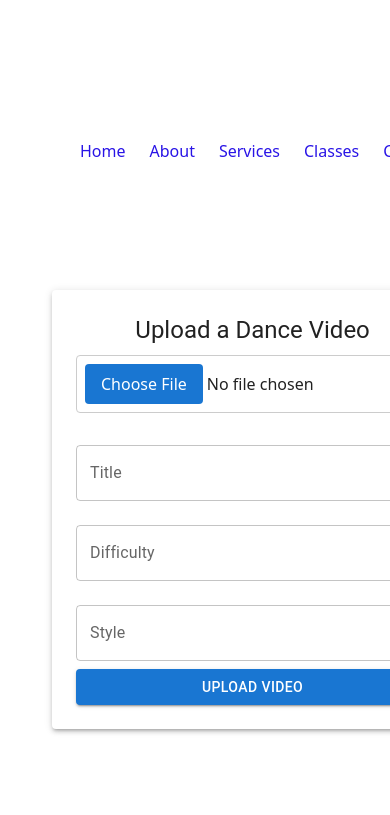
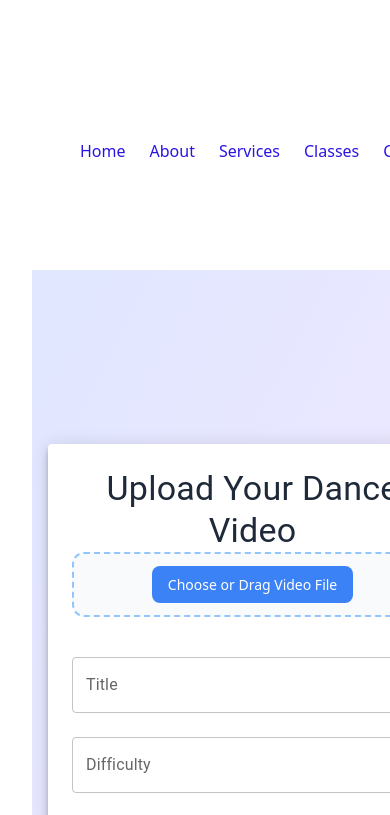
Before and after one commit to jayanikalansooriya24/Dance_Lab, a React (Vite) app in the folder dance-lab-frontend/: page /videoupload in a window 390 px wide. Shown: the top 815 px of the page. Built offline with nearby package versions, Linux system fonts and the light colour scheme.

Commit message:
UI changes in video uload page

```diff
--- a/dance-lab-frontend/src/Pages/Videoupload/VideoUpload.jsx
+++ b/dance-lab-frontend/src/Pages/Videoupload/VideoUpload.jsx
@@ -11,6 +11,7 @@ import {
   Paper,
   Snackbar,
   Alert,
+  CircularProgress,
 } from "@mui/material";
 import { motion } from "framer-motion";
 import axios from "axios";
@@ -23,6 +24,33 @@ export default function VideoUpload({ onUpload = () => {} }) {
   const [style, setStyle] = useState("");
   const [error, setError] = useState(null);
   const [success, setSuccess] = useState(false);
+  const [uploading, setUploading] = useState(false);
+  const [dragActive, setDragActive] = useState(false);
+
+  const handleDrag = (e) => {
+    e.preventDefault();
+    e.stopPropagation();
+    if (e.type === "dragenter" || e.type === "dragover") {
+      setDragActive(true);
+    } else if (e.type === "dragleave") {
+      setDragActive(false);
+    }
+  };
+
+  const handleDrop = (e) => {
+    e.preventDefault();
+    e.stopPropagation();
+    setDragActive(false);
+    if (e.dataTransfer.files && e.dataTransfer.files[0]) {
+      setFile(e.dataTransfer.files[0]);
+    }
+  };
+
+  const handleFileChange = (e) => {
+    if (e.target.files && e.target.files[0]) {
+      setFile(e.target.files[0]);
+    }
+  };
 
   const handleSubmit = async (e) => {
     e.preventDefault();
@@ -31,6 +59,7 @@ export default function VideoUpload({ onUpload = () => {} }) {
       return;
     }
 
+    setUploading(true);
     const formData = new FormData();
     formData.append("file", file);
     formData.append("title", title);
@@ -39,9 +68,7 @@ export default function VideoUpload({ onUpload = () => {} }) {
 
     try {
       const response = await axios.post("http://localhost:9090/api/videos", formData, {
-        headers: {
-          "Content-Type": "multipart/form-data",
-        },
+        headers: { "Content-Type": "multipart/form-data" },
       });
 
       onUpload(response.data);
@@ -53,34 +80,68 @@ export default function VideoUpload({ onUpload = () => {} }) {
       setSuccess(true);
     } catch (err) {
       setError("Failed to upload video: " + err.message);
+    } finally {
+      setUploading(false);
     }
   };
 
   return (
     <motion.div
-      initial={{ opacity: 0, y: 20 }}
+      initial={{ opacity: 0, scale: 0.95 }}
+      animate={{ opacity: 1, scale: 1 }}
+      transition={{ duration: 0.6, ease: "easeOut" }}
+      className="flex justify-center items-center p-4 sm:p-6 md:p-8 min-h-screen bg-gradient-to-br from-indigo-100 to-purple-100"
+    >
+      <Paper
+        elevation={6}
+        className="p-6 sm:p-8 rounded-2xl max-w-md w-full bg-white/95 backdrop-blur-sm"
+      >
+        <motion.div
+          initial={{ y: -20, opacity: 0 }}
+          animate={{ y: 0, opacity: 1 }}
+          transition={{ delay: 0.2, duration: 0.5 }}
+        >
+          <Typography
+            variant="h4"
+            className="text-center font-bold text-gray-800 mb-6"
+          >
+            Upload Your Dance Video
+          </Typography>
+        </motion.div>
+        {error && (
+          <motion.div
+            initial={{ opacity: 0, y: -10 }}
             animate={{ opacity: 1, y: 0 }}
-      transition={{ duration: 0.5 }}
-      className="video-upload-container"
+            transition={{ duration: 0.3 }}
           >
-      <Paper elevation={3} className="video-upload-paper">
-        <Typography variant="h5" gutterBottom>
-          Upload a Dance Video
-        </Typography>
-        {error && (
-          <Typography color="error" className="error-message">
+            <Typography className="text-red-600 mb-4 text-center">
               {error}
             </Typography>
+          </motion.div>
         )}
         <form onSubmit={handleSubmit}>
-          <Box className="file-input-container">
+          <Box
+            className={`file-input-container mb-6 ${dragActive ? "drag-active" : ""}`}
+            onDragEnter={handleDrag}
+            onDragOver={handleDrag}
+            onDragLeave={handleDrag}
+            onDrop={handleDrop}
+          >
             <input
               type="file"
-              onChange={(e) => setFile(e.target.files[0])}
+              id="file-upload"
+              onChange={handleFileChange}
               accept="video/*"
               className="file-input"
             />
+            <label htmlFor="file-upload" className="custom-file-label">
+              {file ? file.name : "Choose or Drag Video File"}
+            </label>
           </Box>
+          <motion.div
+            whileHover={{ scale: 1.02 }}
+            transition={{ duration: 0.2 }}
+          >
             <TextField
               label="Title"
               value={title}
@@ -88,19 +149,34 @@ export default function VideoUpload({ onUpload = () => {} }) {
               fullWidth
               margin="normal"
               variant="outlined"
+              className="mb-4"
+              InputProps={{
+                className: "rounded-lg",
+              }}
             />
-          <FormControl fullWidth margin="normal">
+          </motion.div>
+          <motion.div
+            whileHover={{ scale: 1.02 }}
+            transition={{ duration: 0.2 }}
+          >
+            <FormControl fullWidth margin="normal" className="mb-4">
               <InputLabel>Difficulty</InputLabel>
               <Select
                 value={difficulty}
                 onChange={(e) => setDifficulty(e.target.value)}
                 label="Difficulty"
+                className="rounded-lg"
               >
                 <MenuItem value="beginner">Beginner</MenuItem>
                 <MenuItem value="intermediate">Intermediate</MenuItem>
                 <MenuItem value="advanced">Advanced</MenuItem>
               </Select>
             </FormControl>
+          </motion.div>
+          <motion.div
+            whileHover={{ scale: 1.02 }}
+            transition={{ duration: 0.2 }}
+          >
             <TextField
               label="Style"
               value={style}
@@ -108,22 +184,47 @@ export default function VideoUpload({ onUpload = () => {} }) {
               fullWidth
               margin="normal"
               variant="outlined"
+              className="mb-4"
+              InputProps={{
+                className: "rounded-lg",
+              }}
             />
-          <motion.div whileHover={{ scale: 1.05 }} whileTap={{ scale: 0.95 }}>
+          </motion.div>
+          <motion.div
+            whileHover={{ scale: 1.05 }}
+            whileTap={{ scale: 0.95 }}
+            transition={{ duration: 0.2 }}
+          >
             <Button
               type="submit"
               variant="contained"
-              color="primary"
               fullWidth
-              className="upload-button"
+              className="mt-4 bg-gradient-to-r from-indigo-500 to-purple-600 hover:from-indigo-600 hover:to-purple-700 text-white font-semibold py-3 rounded-lg shadow-md"
+              disabled={uploading}
             >
-              Upload Video
+              {uploading ? (
+                <Box display="flex" alignItems="center">
+                  <CircularProgress size={20} className="mr-2" />
+                  Uploading...
+                </Box>
+              ) : (
+                "Upload Video"
+              )}
             </Button>
           </motion.div>
         </form>
       </Paper>
-      <Snackbar open={success} autoHideDuration={3000} onClose={() => setSuccess(false)}>
-        <Alert onClose={() => setSuccess(false)} severity="success" sx={{ width: "100%" }}>
+      <Snackbar
+        open={success}
+        autoHideDuration={3000}
+        onClose={() => setSuccess(false)}
+        anchorOrigin={{ vertical: "top", horizontal: "center" }}
+      >
+        <Alert
+          onClose={() => setSuccess(false)}
+          severity="success"
+          sx={{ width: "100%" }}
+        >
           Video uploaded successfully!
         </Alert>
       </Snackbar>
--- a/dance-lab-frontend/src/Pages/Videoupload/Videoupload.css
+++ b/dance-lab-frontend/src/Pages/Videoupload/Videoupload.css
@@ -1,51 +1,47 @@
-.video-upload-container {
-    display: flex;
-    justify-content: center;
-    padding: 20px;
+@import url('https://fonts.googleapis.com/css2?family=Poppins:wght@400;500;600;700&display=swap');
+
+.file-input-container {
+  position: relative;
+  padding: 16px;
+  border: 2px dashed #93c5fd;
+  border-radius: 12px;
+  background: #f8fafc;
+  text-align: center;
+  transition: all 0.3s ease;
 }
 
-  .video-upload-paper {
-    padding: 24px;
-    max-width: 500px;
-    width: 100%;
-    margin-bottom: 24px;
-    box-shadow: 0 4px 12px rgba(0, 0, 0, 0.1);
-    border-radius: 8px;
-  }
-
-  .error-message {
-    margin-bottom: 16px;
-    color: #d32f2f;
-  }
-
-  .file-input-container {
-    margin-bottom: 16px;
+.file-input-container.drag-active {
+  border-color: #3b82f6;
+  background: #e0f2fe;
 }
 
 .file-input {
-    width: 100%;
-    padding: 8px;
-    border: 1px solid #ccc;
-    border-radius: 4px;
-    cursor: pointer;
+  display: none;
 }
 
-  .file-input::-webkit-file-upload-button {
-    padding: 8px 16px;
-    background-color: #1976d2;
+.custom-file-label {
+  display: inline-block;
+  padding: 10px 20px;
+  background: #3b82f6;
   color: white;
-    border: none;
-    border-radius: 4px;
+  border-radius: 8px;
   cursor: pointer;
+  font-size: 16px;
+  font-weight: 500;
+  transition: background 0.3s ease;
 }
 
-  .file-input::-webkit-file-upload-button:hover {
-    background-color: #1565c0;
+.custom-file-label:hover {
+  background: #2563eb;
 }
 
-  .upload-button {
-    margin-top: 16px;
+@media (max-width: 640px) {
+  .file-input-container {
     padding: 12px;
-    font-size: 16px;
-    text-transform: none;
   }
+
+  .custom-file-label {
+    font-size: 14px;
+    padding: 8px 16px;
+  }
+}
```
Also changed, not shown: 1 other file (tests, documents, lock files or other folders). Lines whose indentation alone changed are shown as unchanged.
